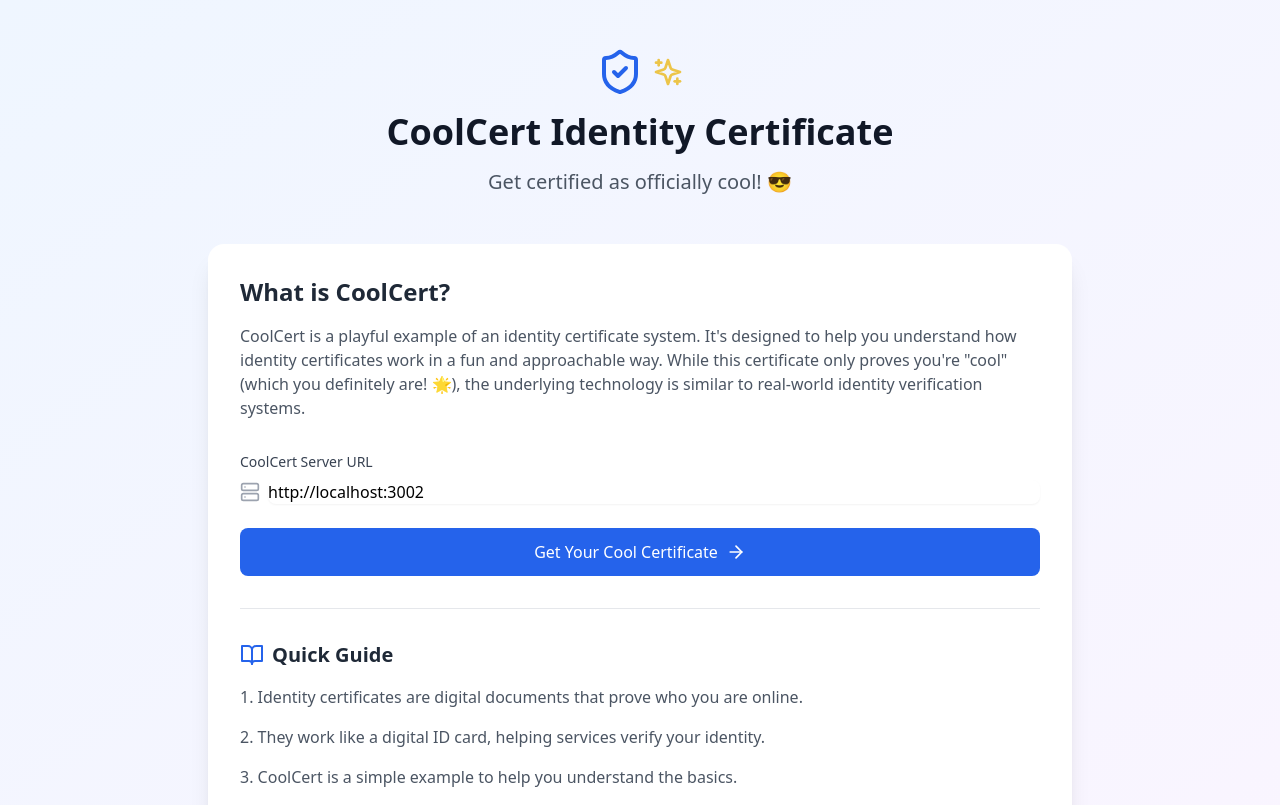
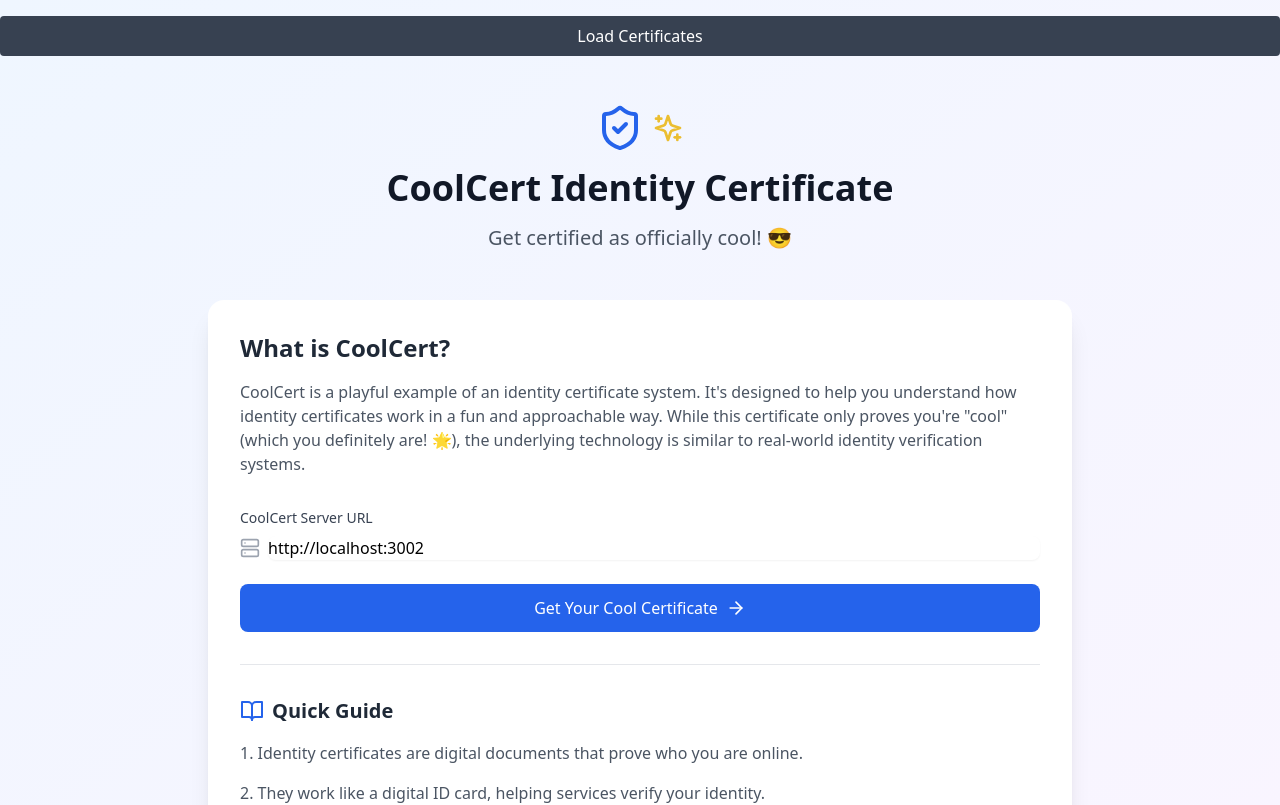
Before and after one commit to bsvhackathon/SMB-BSV, a React (Vite) app in the folder frontend/: page / in a window 1280 px wide. Shown: the top 805 px of the page. Built offline with nearby package versions, Linux system fonts and the light colour scheme.

Commit message:
create and display filtered certs w/ custom fields

```diff
--- a/frontend/src/App.tsx
+++ b/frontend/src/App.tsx
@@ -5,6 +5,26 @@ import { WalletClient } from '@bsv/sdk'
 function App() {
   const [serverUrl, setServerUrl] = useState('http://localhost:3002');
   const [isLoading, setIsLoading] = useState(false);
+  const [certsJSON, showCerts] = useState<string | null>(null);
+
+
+ const fetchAndDisplayCertificates = async () => {
+  const walletClient = new WalletClient('json-api');
+  const certs = await walletClient.listCertificates({
+    certifiers: [],
+    types: [],
+  });
+  const filterCerts = certs.certificates.filter(cert => cert.fields.product_id && cert.fields.product_name && cert.fields.identity_key_purchaser && cert.fields.date_of_purchase);
+  const certFields = filterCerts.map(cert => ({
+          product_id: cert.fields.product_id,
+          product_name: cert.fields.product_name,
+          date_of_purchase: cert.fields.date_of_purchase,
+          identity_key_purchaser: cert.fields.identity_key_purchaser,
+  }));
+  showCerts(JSON.stringify(certFields, null, 2));
+};
+
+  ///
 
   const handleGetCertificate = async (e: React.FormEvent) => {
     e.preventDefault();
@@ -17,21 +37,31 @@ function App() {
       type: 'AGfk/WrT1eBDXpz3mcw386Zww2HmqcIn3uY6x4Af1eo=',
       acquisitionProtocol: 'issuance',
       fields: {
-        cool: 'true'
+          product_id: 'product_id',
+          product_name: 'product_name',
+          date_of_purchase: 'date_of_purchase',
+          identity_key_purchaser: 'identity_key_purchaser',
       }
     })
     console.log(result)
     setIsLoading(false)
-    const certs = await walletClient.listCertificates({
-      certifiers: [],
-      types: []
-    });
-    console.log(certs)
   };
 
   return (
     <div className="min-h-screen bg-gradient-to-br from-blue-50 to-purple-50">
+      <button
+        type="button"
+        onClick={fetchAndDisplayCertificates}
+        className="w-full mt-4 bg-gray-700 text-white py-2 px-4 rounded hover:bg-gray-800 transition-colors"
+      >Load Certificates</button>
+
       <div className="max-w-4xl mx-auto px-4 py-12">
+        {certsJSON && (
+          <div className="max-w-4xl mx-auto px-4 py-4 mb-4 bg-gray-100 rounded shadow">
+            <h2 className="text-lg font-semibold text-gray-700 mb-2">Purchase Certificates:</h2>
+            <pre className="text-sm overflow-auto whitespace-pre-wrap">{certsJSON}</pre>
+          </div>
+        )}
         {/* Header */}
         <div className="text-center mb-12">
           <div className="flex items-center justify-center gap-2 mb-4">
```
